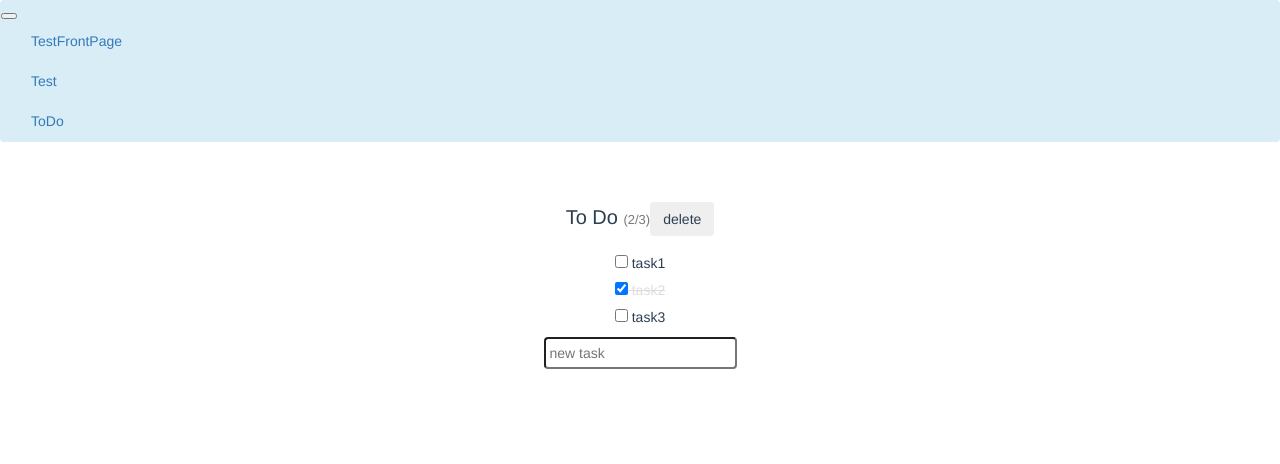
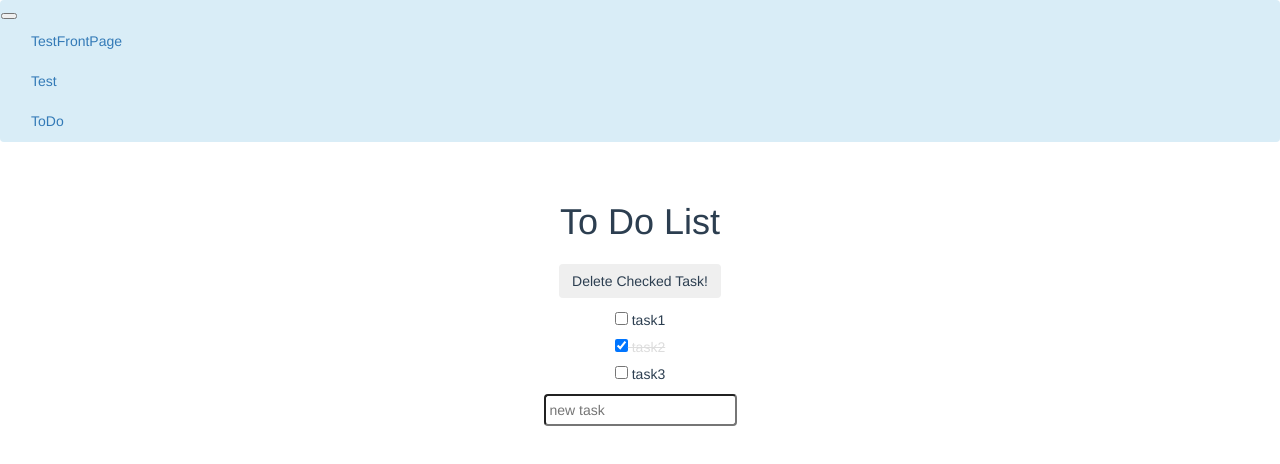
Before and after one commit to nkiyuu/vue-webpack, a Vue app: page /todo in a window 1280 px wide. Shown: the top 464 px of the page. Built offline with nearby package versions, Linux system fonts and the light colour scheme.

Commit message:
change view

```diff
--- a/src/App.vue
+++ b/src/App.vue
@@ -19,7 +19,6 @@
     <router-view/>
   </div>
 
-
   </body>
 </template>
 
--- a/src/components/ToDo.vue
+++ b/src/components/ToDo.vue
@@ -1,11 +1,11 @@
 <template>
   <div class="todo">
     <h1>
-      To Do
-      <small>({{remaining}}/{{todos.length}})</small>
-      <b-button v-on:click="purge()">delete</b-button>
-
+      To Do List
     </h1>
+    <h2>
+      <b-button v-on:click="purge()">Delete Checked Task!</b-button>
+    </h2>
 
     <ul>
       <li v-for="(todo, index) in todos">
@@ -72,7 +72,10 @@
 
 <style scoped>
   body { font-size: 13px; font-family: Arial; }
-  h1 { font-size: 20px; padding: 0 0 5px; }
+  h1 {
+    position: relative;
+  }
+
   ul { list-style-type: none; padding: 0; margin: 0 0 5px; }
   ul > li { padding: 0 0 5px; }
   input[type=text] { padding: 4px; border-radius: 4px; }
```
